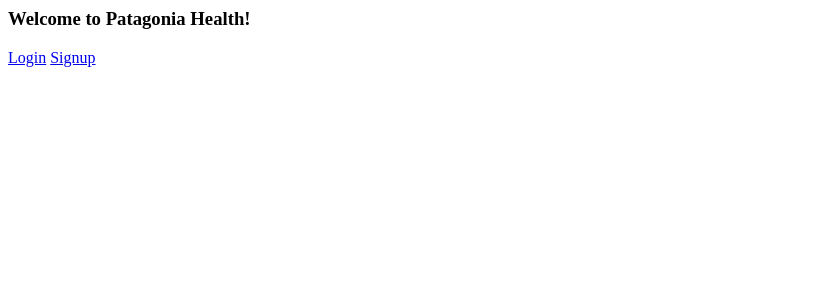
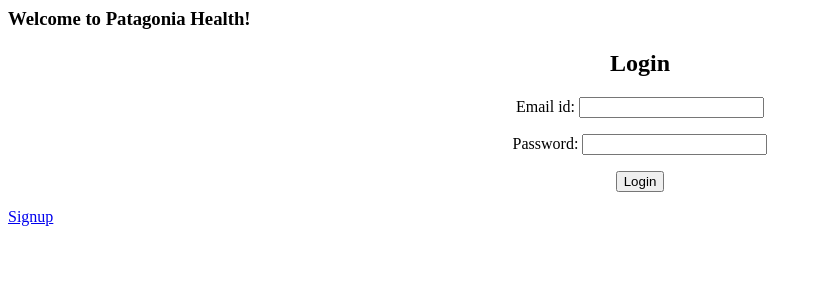
Before and after one commit to SaNPai23/Patagonia-app, a Django app: page / in a window 1280 px wide. Shown: the top 300 px of the page, without its empty margins (0-822 px from the left). Run offline with Django 3.2, Linux system fonts and the light colour scheme.

Commit message:
Add Login/Signup for Physician

```diff
--- a/patagonia_app/urls.py
+++ b/patagonia_app/urls.py
@@ -19,4 +19,5 @@
 urlpatterns = [
     path('admin/', admin.site.urls),
     path('', include('reg_system.urls')),
+
 ]
--- /dev/null
+++ b/reg_system/forms.py
@@ -0,0 +1,57 @@
+from django.forms import ModelForm
+from django import forms
+from .models import Physician
+
+
+class PhysicianSignupForm(ModelForm):
+    password = forms.CharField(widget=forms.PasswordInput)
+    email_id = forms.EmailField(required=True)
+
+    class Meta:
+        # write the name of models for which the form is made
+        model = Physician
+
+        # Custom fields
+        fields = ["email_id", "password", "first_name", "last_name"]
+
+        # this function will be used for the validation
+
+    def clean(self):
+        # data from the form is fetched using super function
+        super(PhysicianSignupForm, self).clean()
+
+        # extract the username and text field from the data
+        email_id = self.cleaned_data.get('email_id')
+        password = self.cleaned_data.get('password')
+        first_name = self.cleaned_data.get('first_name')
+        last_name = self.cleaned_data.get('last_name')
+
+        # conditions to be met for the password length
+
+        if len(password) < 3:
+            self._errors['password'] = self.error_class([
+                'Post Should Contain minimum 3 characters'])
+
+            # return any errors if found
+        return self.cleaned_data
+
+
+class PhysicianLoginForm(forms.Form):
+    email_id = forms.EmailField(required=True)
+    password = forms.CharField(widget=forms.PasswordInput)
+
+    class Meta:
+        # Custom fields
+        fields = ["email_id", "password"]
+
+        # this function will be used for the validation
+
+    def clean(self):
+        # data from the form is fetched using super function
+        super(PhysicianLoginForm, self).clean()
+
+        # extract the username and text field from the data
+        email_id = self.cleaned_data.get('email_id')
+        password = self.cleaned_data.get('password')
+
+        return self.cleaned_data
--- a/reg_system/urls.py
+++ b/reg_system/urls.py
@@ -1,10 +1,12 @@
 from django.urls import path
 from . import views
+from django.conf.urls import url
 
 urlpatterns = [
 
     path('', views.index, name='index'),
     path('login/', views.login, name='login'),
-    path('signup/', views.signup, name='login')
+    path('signup/', views.signup, name='signup'),
+    path('logout/', views.logout, name='logout'),
 
 ]
--- a/reg_system/views.py
+++ b/reg_system/views.py
@@ -1,16 +1,93 @@
-from django.shortcuts import render
+from django.contrib import messages
+from django.shortcuts import render, redirect
 
 # Create your views here.
 from .models import Physician, Patient
+from .forms import PhysicianSignupForm, PhysicianLoginForm
 
 
 def index(request):
-    return render(request, 'index.html')
+    if request.method == 'GET':
+        context = ''
+        form = PhysicianLoginForm()
+        return render(request, 'index.html', {'form': form})
+
+    elif request.method == 'POST':
+        # username = request.POST['username']
+        # password = request.POST['password']
+        details = PhysicianLoginForm(request.POST)
+
+        if details.is_valid():
+            username = details.cleaned_data['email_id']
+            password = details.cleaned_data['password']
+            post = Physician.objects.filter(email_id=username, password=password)
+        else:
+            post = None
+
+        if post:
+            # username = request.POST['username']
+            request.session['username'] = username
+            return redirect("login")
+        else:
+            messages.add_message(request, messages.ERROR, 'Invalid Username or Password.')
+            return render(request, "index.html", {'form': details})
+    return render(request, 'index.html', {})
 
 
 def login(request):
-    return render(request, 'login.html')
+    if request.session.has_key('username'):
+        posts = request.session['username']
+        query = Physician.objects.filter(email_id=posts)
+        return render(request, 'login.html', {"query": query})
+    else:
+        return render(request, 'index.html', {})
+
+
+def logout(request):
+    try:
+        del request.session['username']
+    except:
+        pass
+    return redirect("index")
 
 
 def signup(request):
-    return render(request, 'signup.html')
+    # p = Physician(email_id=username, password=password, first_name="Test", last_name="name")
+    # p.save()
+    # check if the request is post
+    if request.method == 'POST':
+
+        # Pass the form data to the form class
+        details = PhysicianSignupForm(request.POST)
+
+        # In the 'form' class the clean function
+        # is defined, if all the data is correct
+        # as per the clean function, it returns true
+        if details.is_valid():
+
+            # Temporarily make an object to be add some
+            # logic into the data if there is such a need
+            # before writing to the database
+            post = details.save(commit=False)
+
+            # Finally write the changes into database
+            post.save()
+
+            # redirect it to some another page indicating data
+            # was inserted successfully
+            username = details.cleaned_data['email_id']
+            request.session['username'] = username
+            return redirect("login")
+
+        else:
+
+            # Redirect back to the same page if the data
+            # was invalid
+            return render(request, "signup.html", {'form': details})
+    else:
+
+        # If the request is a GET request then,
+        # create an empty form object and
+        # render it into the page
+        form = PhysicianSignupForm()
+        return render(request, 'signup.html', {'form': form})
--- a/templates/index.html
+++ b/templates/index.html
@@ -1,3 +1,36 @@
 <h3>Welcome to Patagonia Health!</h3>
-<a href="login/">Login</a>
-<a href="signup/">Signup</a>
+
+
+{% if messages %}
+<ul class="messages">
+    {% for message in messages %}
+    <li{% if message.tags %} class="{{ message.tags }}"{% endif %}>{{ message }}</li>
+    {% endfor %}
+</ul>
+{% endif %}
+
+{% block content %}
+<div style="text-align:center"><h2>Login</h2></div>
+{#  <form method="post" id="form_login">#}
+{#    {% csrf_token %}#}
+{#    {{ form.as_table }}#}
+{#      <label>Email</label>#}
+{#      <input type="email" name="username" required>#}
+{#      <label>Password</label><label>#}
+{#      <input type="password" name="password" required>#}
+{#  </label>#}
+{#      <button type="submit">Login</button>#}
+    <div align="center">
+  <form action="" method="post"><input type='hidden'/>
+         {%csrf_token %}
+
+            {{ form.as_p }}
+          <div class="form-group">
+            <button type="submit" class="button">
+              Login
+            </button>
+
+          </div>
+  </form>
+    </div><a href= "/signup">Signup</a>
+{% endblock %}
--- a/templates/login.html
+++ b/templates/login.html
@@ -1 +1,3 @@
-<h3>Physician Login</h3>
+<h3>Physician Login</h3><a href= "/logout">Logout</a>
+
+{{ query}}
```
Also changed, not shown: templates/signup.html (+49 -1 lines).
